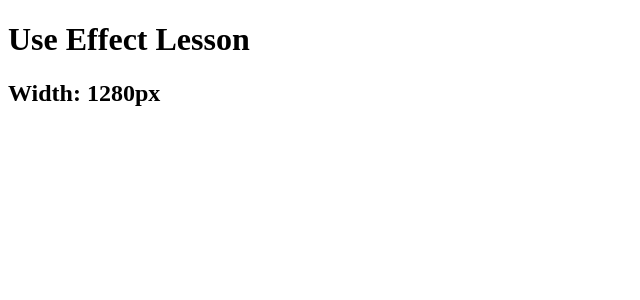
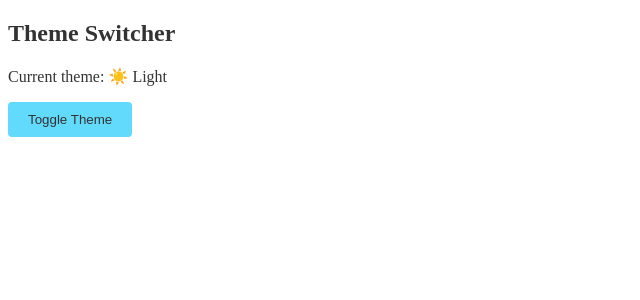
Before and after one commit to HaithamAbuDraz/react-learning-journey, a React (Vite) app: page / in a window 1280 px wide. Shown: the top 300 px of the page, without its empty margins (0-640 px from the left). Built offline with nearby package versions, Linux system fonts and the light colour scheme.

Commit message:
Update App to render UseEffectChallenge component

```diff
--- a/src/App.jsx
+++ b/src/App.jsx
@@ -1,10 +1,9 @@
-import UseEffectLesson from './lessons/08-useEffect/UseEffectLesson';
-import './App.css';
+import UseEffectChallenge from './challenges/08-useEffect/UseEffectChallenge';
 
 function App() {
   return (
     <div>
-      <UseEffectLesson />
+      <UseEffectChallenge />
     </div>
   );
 }
```
